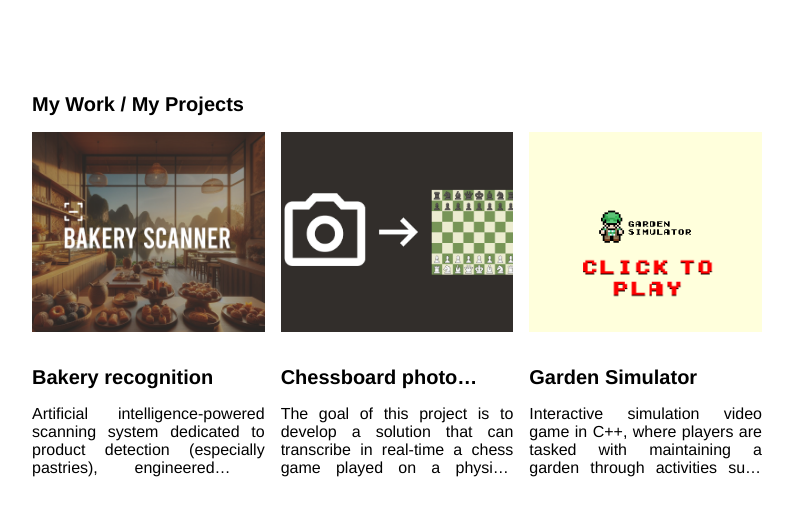
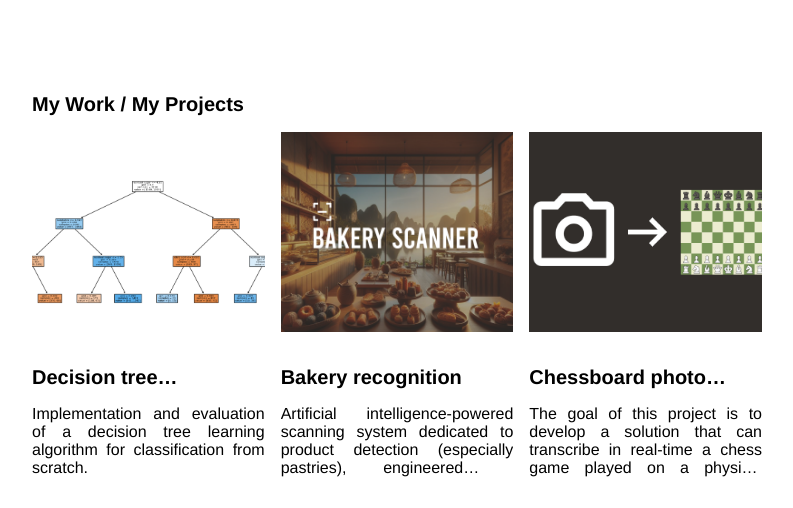
Before and after one commit to SkowKyubu/SkowKyubu.github.io, a plain HTML site: page index.html in a window 1280 px wide. Shown: the part 820-1328 px from the top of the page, without its empty margins (243-1036 px from the left). Drawn offline with Linux system fonts and the light colour scheme.

Commit message:
decision tree

```diff
--- a/index.html
+++ b/index.html
@@ -86,6 +86,19 @@
 
           <!-- PROJECT -->
           <div class="project-card">
+            <img src="./assets/images/decision_tree.png" class="project-image" oncontextmenu="return false;">
+            <div class="project-card-text-container">
+              <div class="subheader-text project-title">Decision tree implementation</div>
+              <div class="body-text project-card-text">Implementation and evaluation of a decision tree learning algorithm for classification from scratch.</div>
+            </div>
+            <a class="button" href="https://github.com/SkowKyubu/UIB_ML_DecisionTree" target="_blank">
+              <span class="button-text">Read More</span>
+              <image src="./assets/icons/arrow-right.svg" class="right-arrow-icon"/ oncontextmenu="return false;">
+            </a>
+          </div>
+
+          <!-- PROJECT -->
+          <div class="project-card">
             <img src="./assets/images/bakery.png" class="project-image" oncontextmenu="return false;">
             <div class="project-card-text-container">
               <div class="subheader-text project-title">Bakery recognition</div>
```
Also changed, not shown: assets/images/decision_tree.png (added).
